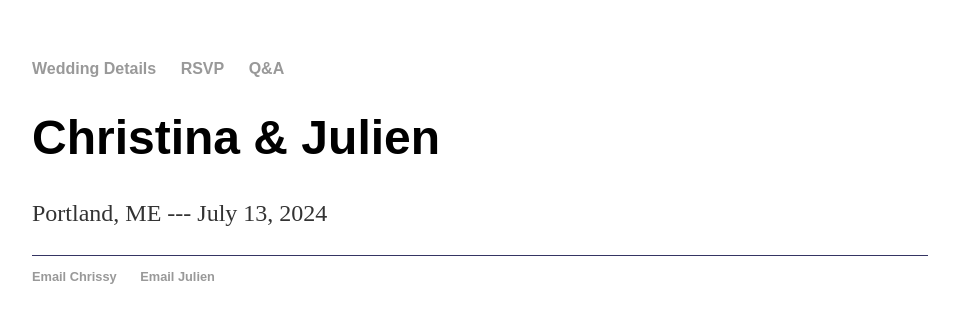
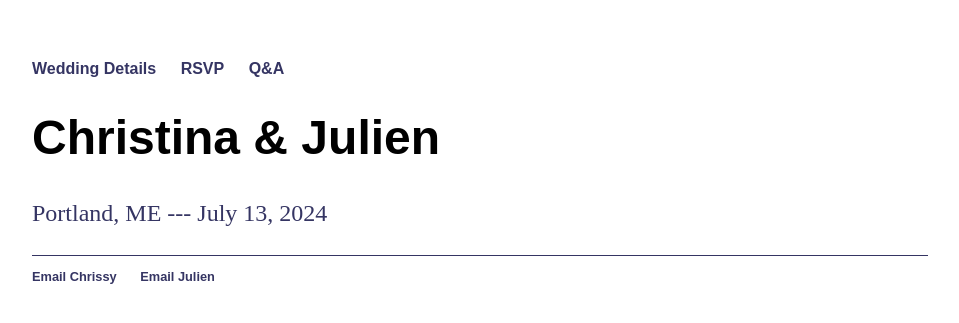
Before and after one commit to christina-ladam/wedding, a Jekyll site: the page built from index.html, in a window 1280 px wide. Shown: the top 323 px of the page, without its empty margins (160-1119 px from the left). Built offline with Jekyll 4.4.1, drawn with Linux system fonts in a browser that asks for light colours.

Commit message:
Update main.css

```diff
--- a/css/main.css
+++ b/css/main.css
@@ -14,7 +14,7 @@ nav ul li, footer ul li {
 }
 a {
     text-decoration: none;
-    color: #999;
+    color: #353563;
 }
 a:hover {
     text-decoration: underline;
@@ -26,7 +26,7 @@ h1 {
 p {
     font-size: 1.5em;
     line-height: 1.4em;
-    color: #333;
+    color: #353563;
 }
 footer {
     border-top: 1px solid #353563;
```
